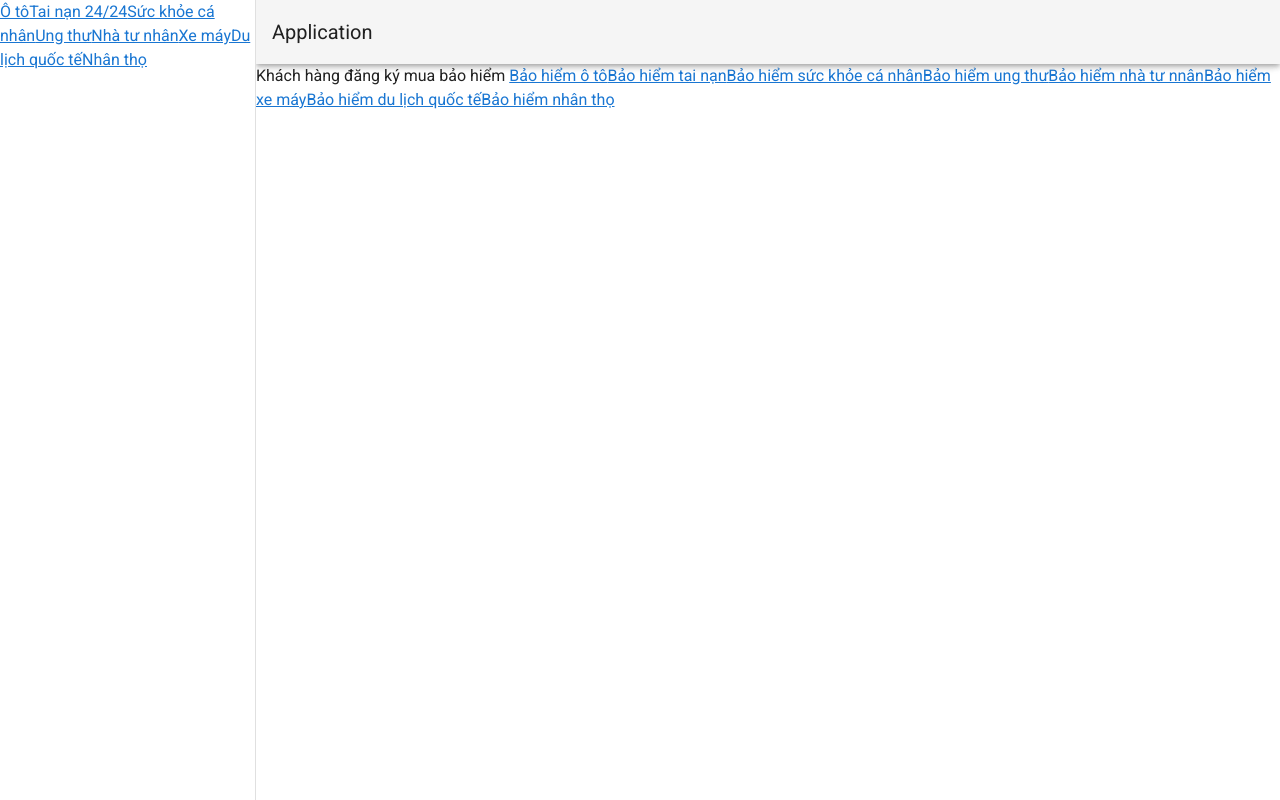
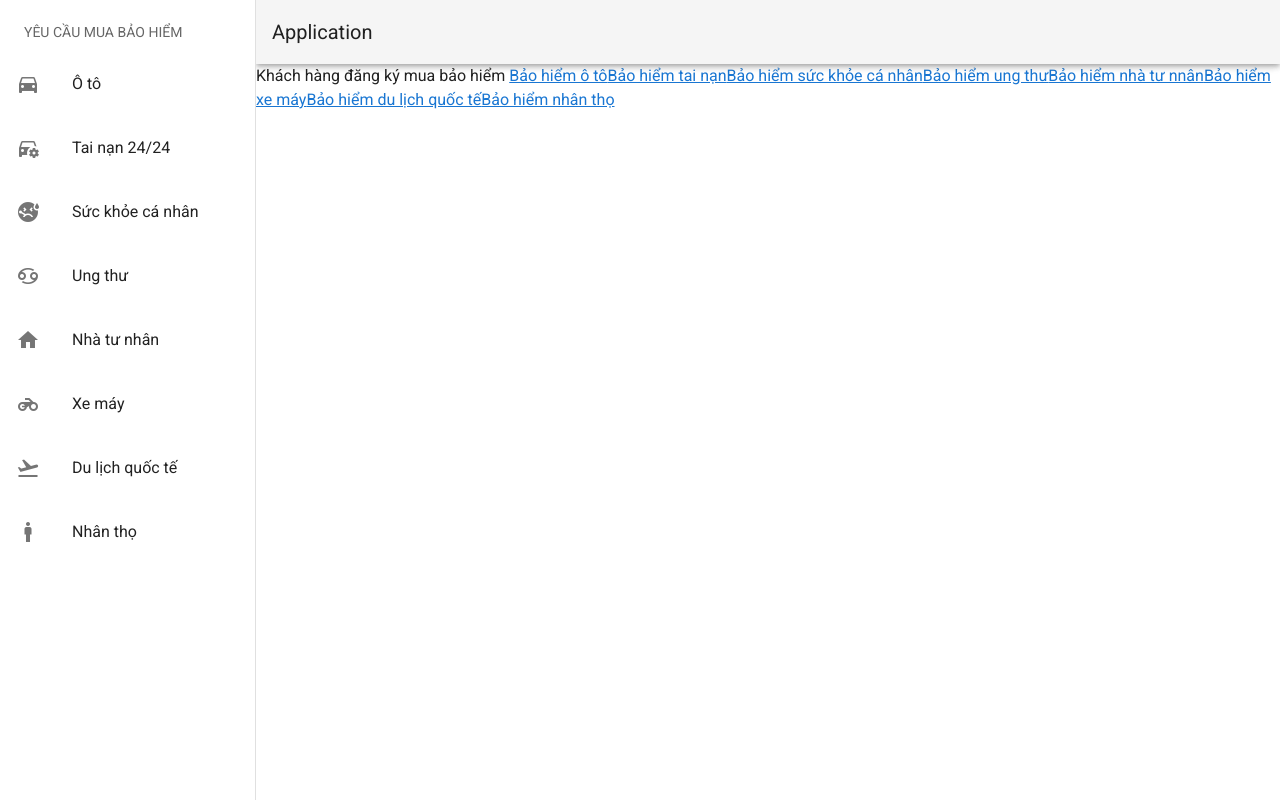
Before and after one commit to TDAK1509/cuahangbaohiem-admin, a Vue app: page / in a window 1280 px wide. Built offline with nearby package versions, Linux system fonts and the light colour scheme.

Commit message:
Style sidebar

```diff
--- a/src/components/SideBar.vue
+++ b/src/components/SideBar.vue
@@ -1,18 +1,71 @@
 <template>
-  <div data-cy="side-bar">
-    <router-link to="/bao-hiem/o-to">Ô tô</router-link>
-    <router-link to="/bao-hiem/tai-nan">Tai nạn 24/24</router-link>
-    <router-link to="/bao-hiem/suc-khoe-ca-nhan">Sức khỏe cá nhân</router-link>
-    <router-link to="/bao-hiem/ung-thu">Ung thư</router-link>
-    <router-link to="/bao-hiem/nha-tu-nhan">Nhà tư nhân</router-link>
-    <router-link to="/bao-hiem/xe-may">Xe máy</router-link>
-    <router-link to="/bao-hiem/du-lich-quoc-te">Du lịch quốc tế</router-link>
-    <router-link to="/bao-hiem/nhan-tho">Nhân thọ</router-link>
-  </div>
+  <v-list data-cy="side-bar" nav>
+    <v-subheader>YÊU CẦU MUA BẢO HIỂM</v-subheader>
+
+    <v-list-item-group v-model="selectedItem" color="primary">
+      <v-list-item v-for="({ icon, text, to }, i) in items" :key="i" :to="to">
+        <v-list-item-icon>
+          <v-icon>{{ icon }}</v-icon>
+        </v-list-item-icon>
+
+        <v-list-item-content>
+          <v-list-item-title>{{ text }}</v-list-item-title>
+        </v-list-item-content>
+      </v-list-item>
+    </v-list-item-group>
+  </v-list>
 </template>
 
 <script>
 export default {
-  name: "SideBar"
+  name: "SideBar",
+
+  data() {
+    return {
+      selectedItem: 0,
+      items: [
+        {
+          icon: "mdi-car",
+          text: "Ô tô",
+          to: "/bao-hiem/o-to"
+        },
+        {
+          icon: "mdi-car-cog",
+          text: "Tai nạn 24/24",
+          to: "/bao-hiem/tai-nan"
+        },
+        {
+          icon: "mdi-emoticon-sick",
+          text: "Sức khỏe cá nhân",
+          to: "/bao-hiem/suc-khoe-ca-nhan"
+        },
+        {
+          icon: "mdi-zodiac-cancer",
+          text: "Ung thư",
+          to: "/bao-hiem/ung-thu"
+        },
+        {
+          icon: "mdi-home",
+          text: "Nhà tư nhân",
+          to: "/bao-hiem/nha-tu-nhan"
+        },
+        {
+          icon: "mdi-motorbike",
+          text: "Xe máy",
+          to: "/bao-hiem/xe-may"
+        },
+        {
+          icon: "mdi-airplane-takeoff",
+          text: "Du lịch quốc tế",
+          to: "/bao-hiem/du-lich-quoc-te"
+        },
+        {
+          icon: "mdi-human-male",
+          text: "Nhân thọ",
+          to: "/bao-hiem/nhan-tho"
+        }
+      ]
+    };
+  }
 };
 </script>
```
